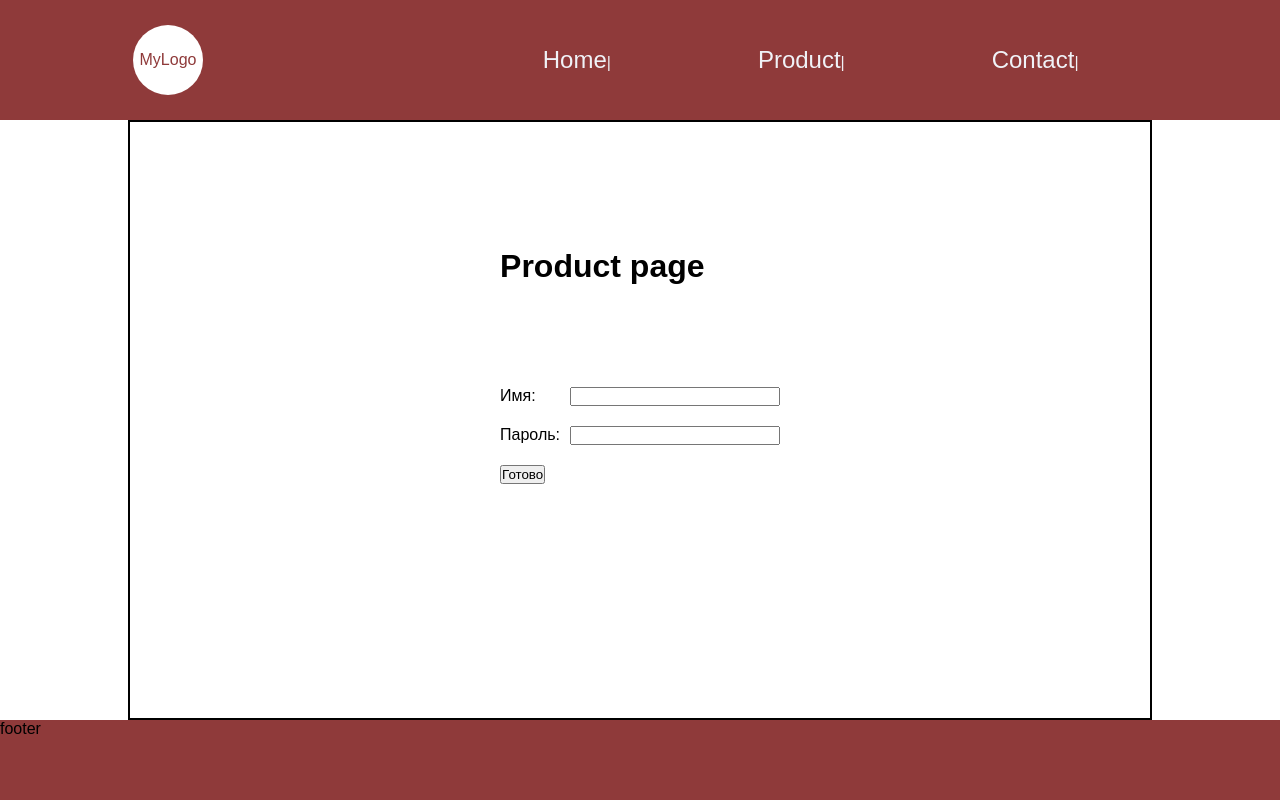
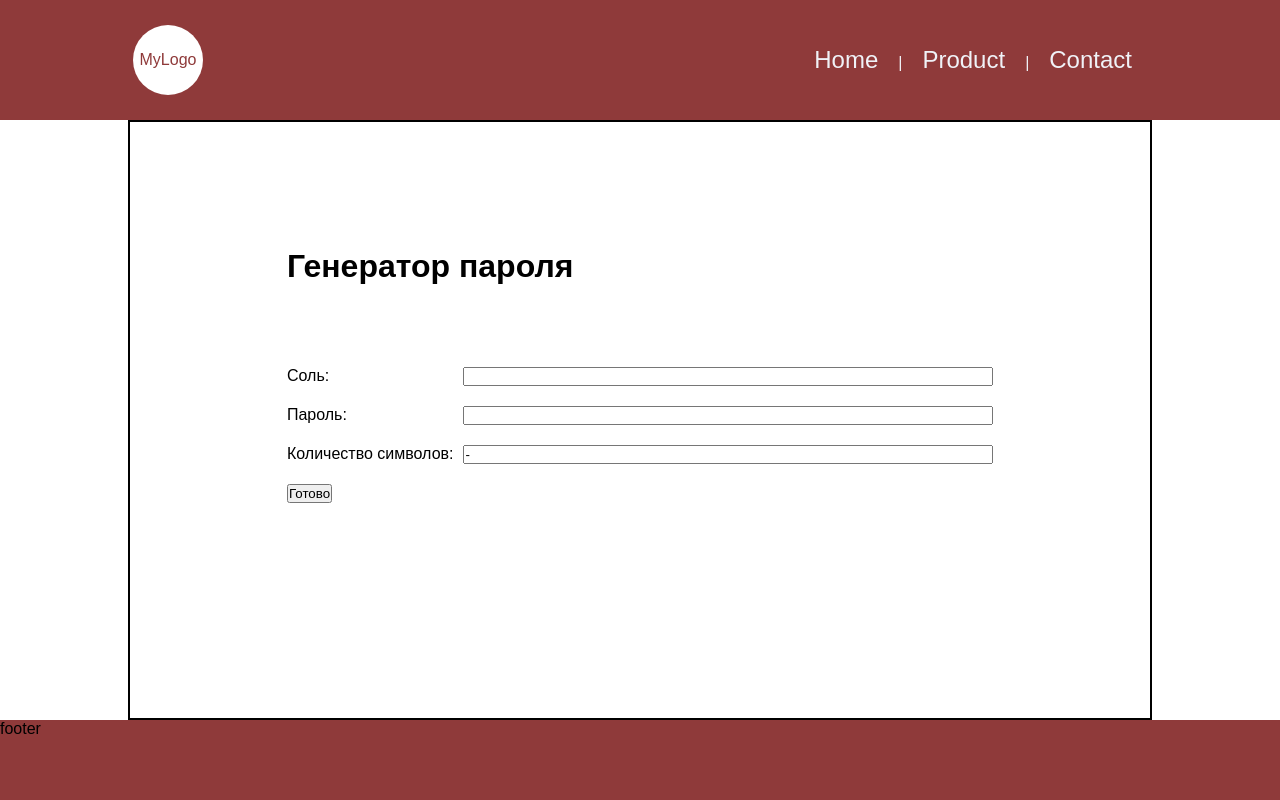
Before and after one commit to SpiridVal/altan_web, a Flask app: template templates/product.html in a window 1280 px wide. Run offline with Flask 2, Linux system fonts and the light colour scheme; the template is opened without the code that fills it, so the values that code supplies are empty; some web fonts are replaced.

Commit message:
добавили функционал генератора пароля

```diff
--- a/app.py
+++ b/app.py
@@ -1,4 +1,5 @@
 from flask import Flask, render_template, request
+from pwdGenerator import hashing
 
 app = Flask(__name__)
 
@@ -10,18 +11,23 @@ def home_page():
 
 @app.route("/product", methods=["GET", "POST"])
 def product_page():
-    msg = ""
+    msg = None
+    # name = ""
+    # pwd = ""
     if request.method == "POST":
-        name = request.form.get("name")
+        salt = request.form.get("salt")
         pwd = request.form.get("pwd")
+        num_char = request.form.get("num_char")
 
-        msg = f"{name}, {pwd}"
+        # msg = f"{name}, {pwd}"
+        if (salt != None) and (pwd != None):
+         msg = hashing(pwd, salt, num_char)
 
     return render_template(
         "product.html",
         msg=msg,
-        name=name,
-        password=pwd
+        # name=name,
+        # password=pwd
     )
 
 # http://127.0.0.1:5000/test?v1=Hello&v2=12345
--- a/static/style.css
+++ b/static/style.css
@@ -91,7 +91,7 @@ header, footer {
     /* border: solid 2px green; */
     display: flex;
     flex-direction: row;
-    justify-content: space-around;
+    justify-content: end;
     align-items: center;
     list-style-type: none;
 }
@@ -99,11 +99,12 @@ header, footer {
 .navbar>li {
     /* border: solid 1px red; */
     display: block;
-    margin: 0 20px;
+    margin-left: 20px;
 }
 
 /* Селектор потомков */
 .navbar a{
+    margin-right: 20px;
     text-decoration: none;
     color: rgb(240, 242, 247);
     font-size: x-large;
@@ -118,6 +119,10 @@ header, footer {
 .navbar li::after {
     content: "|";
     color: rgb(240, 242, 247);
+}
+/* псевдоэлемент псевдокласса */
+.navbar li:last-child::after{
+    content: none;
 }
 
 .main {
--- a/templates/product.html
+++ b/templates/product.html
@@ -3,19 +3,24 @@
 {% block main %}
 
 <div class="product-main">
-    <h1>Product page</h1>
+    <h1>Генератор пароля</h1>
 
     <form method="post">
         <!-- Поля ввода данных-->
-        <!-- Поле имени -->
+        <!-- Поле соли -->
         <div class="field">
-            <label for="name">Имя:</label>
-            <input type="text" name="name" id="name">
+            <label for="salt">Соль:</label>
+            <input type="text" name="salt" id="salt">
         </div>
         <!-- Поле пароля -->
         <div class="field">
             <label for="pwd">Пароль:</label>
             <input type="password" name="pwd" id="pwd">
+        </div>
+        <!-- Поле ввода количества символов-->
+        <div class="field">
+            <label for="num_char">Количество символов:</label>
+            <input type="text" name="num_char" id="num_char" value='-'>
         </div>
         <!-- Кнопка -->
         <button type="submit">Готово</button>
@@ -24,8 +29,8 @@
     <div class="message">
         {% if msg %}
         <h3>{{ msg }}</h3>
-        <p>Name: {{ name }}</p>
-        <p>Password: {{ password }}</p>
+        <!-- <p>Name: {{ name }}</p>
+        <p>Password: {{ password }}</p> -->
         {% endif %}
     </div>
 
```
Also changed, not shown: pwdGenerator.py (added, +19 -0 lines).
